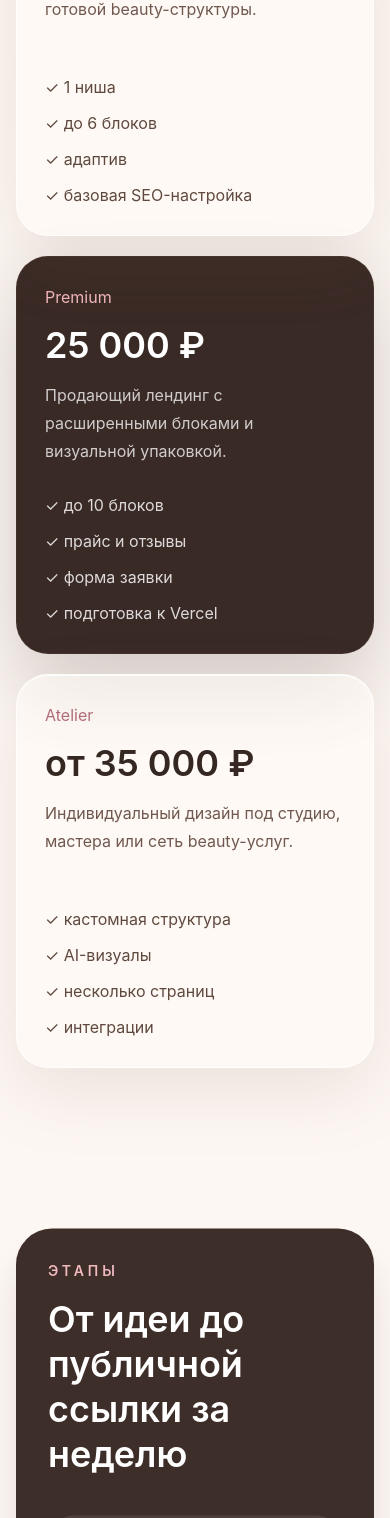
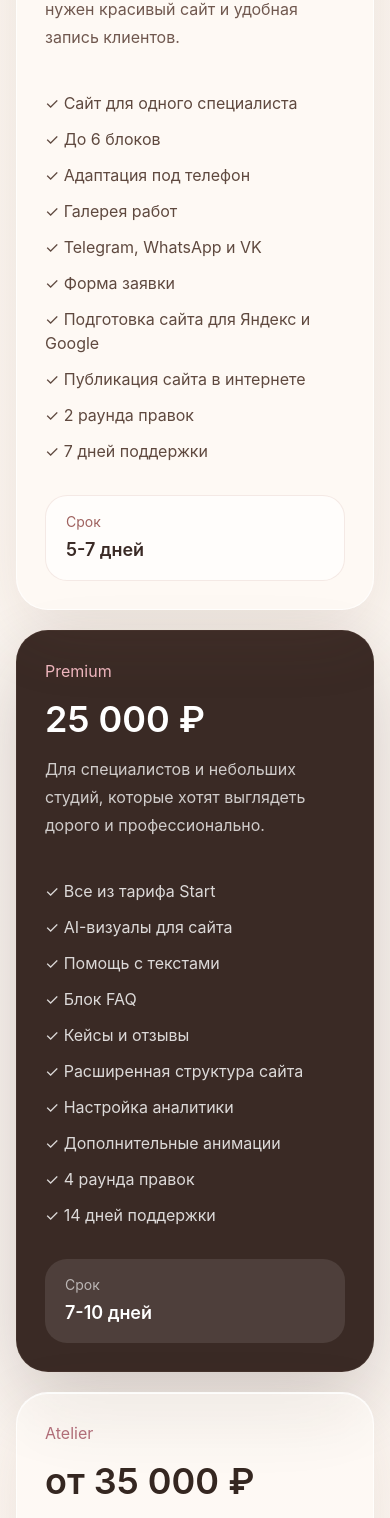
Before and after one commit to dyksiv/ai-studio-beauty-showcase, a Next.js app: page / in a window 390 px wide. Shown: the part 6612-8130 px from the top of the page. Built offline with nearby package versions, Linux system fonts and the light colour scheme.

Commit message:
Update AI Studio commercial homepage

```diff
--- a/src/app/page.tsx
+++ b/src/app/page.tsx
@@ -4,6 +4,8 @@ import { beautySites } from "@/lib/beauty-sites";
 
 const TELEGRAM_URL = "https://t.me/dyksiv";
 const WHATSAPP_URL = "https://wa.me/79816838475";
+const VK_URL = "https://vk.com/dyksiv";
+const EMAIL = "prodgekt-1100@yandex.ru";
 
 const advantages = [
   "Дизайн в стиле premium beauty aesthetic",
@@ -18,29 +20,74 @@ const packages = [
   {
     name: "Start",
     price: "15 000 ₽",
-    description: "Одностраничный сайт на базе готовой beauty-структуры.",
-    features: ["1 ниша", "до 6 блоков", "адаптив", "базовая SEO-настройка"],
+    description: "Для мастеров красоты, которым нужен красивый сайт и удобная запись клиентов.",
+    features: [
+      "Сайт для одного специалиста",
+      "До 6 блоков",
+      "Адаптация под телефон",
+      "Галерея работ",
+      "Telegram, WhatsApp и VK",
+      "Форма заявки",
+      "Подготовка сайта для Яндекс и Google",
+      "Публикация сайта в интернете",
+      "2 раунда правок",
+      "7 дней поддержки",
+    ],
+    timing: "5-7 дней",
   },
   {
     name: "Premium",
     price: "25 000 ₽",
-    description: "Продающий лендинг с расширенными блоками и визуальной упаковкой.",
-    features: ["до 10 блоков", "прайс и отзывы", "форма заявки", "подготовка к Vercel"],
+    description: "Для специалистов и небольших студий, которые хотят выглядеть дорого и профессионально.",
+    features: [
+      "Все из тарифа Start",
+      "AI-визуалы для сайта",
+      "Помощь с текстами",
+      "Блок FAQ",
+      "Кейсы и отзывы",
+      "Расширенная структура сайта",
+      "Настройка аналитики",
+      "Дополнительные анимации",
+      "4 раунда правок",
+      "14 дней поддержки",
+    ],
+    timing: "7-10 дней",
     featured: true,
   },
   {
     name: "Atelier",
     price: "от 35 000 ₽",
-    description: "Индивидуальный дизайн под студию, мастера или сеть beauty-услуг.",
-    features: ["кастомная структура", "AI-визуалы", "несколько страниц", "интеграции"],
+    description: "Индивидуальный проект для студии красоты, сети салонов или премиального бренда.",
+    features: [
+      "Индивидуальная структура",
+      "Несколько страниц",
+      "AI-визуалы",
+      "Дополнительные интеграции",
+      "Индивидуальный дизайн",
+      "Проработка воронки записи",
+      "Масштабируемая архитектура сайта",
+      "Приоритетная поддержка",
+    ],
+    timing: "по задаче",
   },
 ];
 
 const steps = [
-  ["01", "Бриф", "Собираем нишу, услуги, цены, стиль, контакты и примеры сайтов."],
-  ["02", "Прототип", "Собираем структуру страницы так, чтобы клиент быстро дошел до записи."],
-  ["03", "Дизайн и код", "Делаем premium-визуал, адаптивную верстку и аккуратные анимации."],
-  ["04", "Запуск", "Проверяем сборку, публикуем на Vercel и отдаем ссылку для рекламы."],
+  ["Шаг 1", "Заявка", "Оставляете заявку на сайте или пишете в Telegram."],
+  ["Шаг 2", "Короткий созвон", "Обсуждаем услуги, примеры и задачи."],
+  ["Шаг 3", "Дизайн", "Создаю структуру и визуальную концепцию сайта."],
+  ["Шаг 4", "Согласование", "Вносим необходимые правки."],
+  ["Шаг 5", "Запуск", "Публикую сайт и передаю все доступы."],
+];
+
+const extraServices = [
+  ["Изменение информации на сайте", "от 500 ₽"],
+  ["Добавление нового блока", "от 1 000 ₽"],
+  ["Новая страница", "от 3 000 ₽"],
+  ["Подключение онлайн-записи", "от 2 000 ₽"],
+  ["Подключение Telegram-уведомлений", "от 3 000 ₽"],
+  ["Ежемесячная поддержка", "от 2 000 ₽/месяц"],
+  ["AI-визуалы для социальных сетей", "от 3 000 ₽"],
 ];
 
 const faqs = [
@@ -60,6 +107,7 @@ export default function Home() {
       <Advantages />
       <Showcase />
       <Pricing />
+      <ExtraServices />
       <Steps />
       <Faq />
       <Contacts />
@@ -78,6 +126,7 @@ function Header() {
           <a className="transition hover:text-[#b06d78]" href="#advantages">Преимущества</a>
           <a className="transition hover:text-[#b06d78]" href="#showcase">Демо</a>
           <a className="transition hover:text-[#b06d78]" href="#pricing">Цены</a>
+          <a className="transition hover:text-[#b06d78]" href="#extra-services">Допуслуги</a>
           <a className="transition hover:text-[#b06d78]" href="#contacts">Контакты</a>
         </div>
         <a
@@ -230,12 +279,35 @@ function Pricing() {
           >
             <p className={item.featured ? "text-[#f0b7bf]" : "text-[#b06d78]"}>{item.name}</p>
             <p className="mt-4 text-4xl font-semibold">{item.price}</p>
-            <p className={`mt-4 min-h-20 leading-7 ${item.featured ? "text-white/76" : "text-[#70584f]"}`}>{item.description}</p>
+            <p className={`mt-4 min-h-24 leading-7 ${item.featured ? "text-white/76" : "text-[#70584f]"}`}>{item.description}</p>
             <div className="mt-7 grid gap-3">
               {item.features.map((feature) => (
                 <p className={item.featured ? "text-white/82" : "text-[#5f493f]"} key={feature}>✓ {feature}</p>
               ))}
             </div>
+            <div className={`mt-8 rounded-[22px] px-5 py-4 ${item.featured ? "bg-white/10 text-white" : "bg-white/58 text-[#3a2a25] soft-border"}`}>
+              <p className={item.featured ? "text-sm text-white/62" : "text-sm text-[#9f625f]"}>Срок</p>
+              <p className="mt-1 text-lg font-semibold">{item.timing}</p>
+            </div>
+          </article>
+        ))}
+      </div>
+    </section>
+  );
+}
+
+function ExtraServices() {
+  return (
+    <section className="section-shell reveal py-20" id="extra-services">
+      <SectionHeading eyebrow="Дополнительно" title="Дополнительные услуги" />
+      <div className="mt-10 grid gap-4 sm:grid-cols-2 lg:grid-cols-3">
+        {extraServices.map(([name, price]) => (
+          <article
+            className="glass rounded-[28px] p-6 transition duration-500 hover:-translate-y-1 hover:shadow-2xl hover:shadow-[#b98372]/18"
+            key={name}
+          >
+            <p className="min-h-14 text-lg font-semibold leading-7 text-[#3a2a25]">{name}</p>
+            <p className="mt-5 text-2xl font-semibold text-[#b06d78]">{price}</p>
           </article>
         ))}
       </div>
@@ -245,10 +317,10 @@ function Pricing() {
 
 function Steps() {
   return (
-    <section className="section-shell reveal py-20">
+    <section className="section-shell reveal py-20" id="workflow">
       <div className="rounded-[36px] bg-[#3a2a25] p-8 text-white shadow-2xl shadow-[#3a2a25]/20 md:p-12">
-        <SectionHeading eyebrow="Этапы" title="От идеи до публичной ссылки за неделю" inverse />
-        <div className="mt-10 grid gap-4 md:grid-cols-2 lg:grid-cols-4">
+        <SectionHeading eyebrow="Этапы" title="Как проходит работа" inverse />
+        <div className="mt-10 grid gap-4 md:grid-cols-2 lg:grid-cols-5">
           {steps.map(([number, title, text]) => (
             <article className="rounded-[26px] bg-white/9 p-6 ring-1 ring-white/10" key={number}>
               <span className="text-sm text-[#f0b7bf]">{number}</span>
@@ -295,6 +367,9 @@ function Contacts() {
           <p className="mt-5 max-w-2xl leading-8 text-[#6c544b]">
             Напишите в мессенджер, покажите нишу и пару референсов. Я соберу страницу под вашу услугу, цены и стиль.
           </p>
+          <p className="mt-5 rounded-full bg-white/62 px-5 py-3 text-sm font-semibold text-[#9f625f] soft-border">
+            Отвечаю лично в течение рабочего дня.
+          </p>
         </div>
         <div className="grid content-center gap-3">
           <a
@@ -312,6 +387,20 @@ function Contacts() {
             target="_blank"
           >
             Написать в WhatsApp
+          </a>
+          <a
+            className="rounded-full bg-white/70 px-8 py-4 text-center font-semibold text-[#4a342d] soft-border transition hover:-translate-y-1 hover:bg-white"
+            href={VK_URL}
+            rel="noreferrer"
+            target="_blank"
+          >
+            Написать во VK
+          </a>
+          <a
+            className="rounded-full bg-white/70 px-8 py-4 text-center font-semibold text-[#4a342d] soft-border transition hover:-translate-y-1 hover:bg-white"
+            href={`mailto:${EMAIL}`}
+          >
+            {EMAIL}
           </a>
         </div>
       </div>
```
